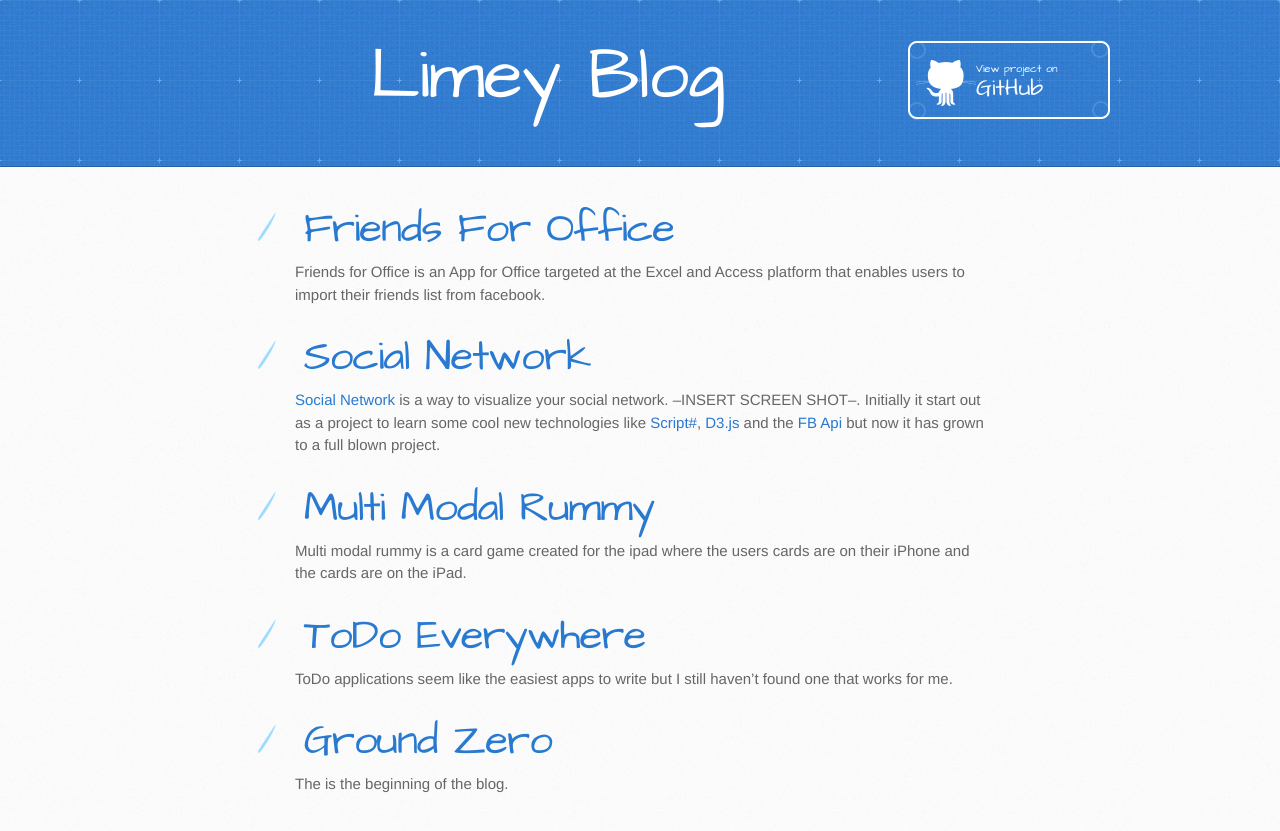
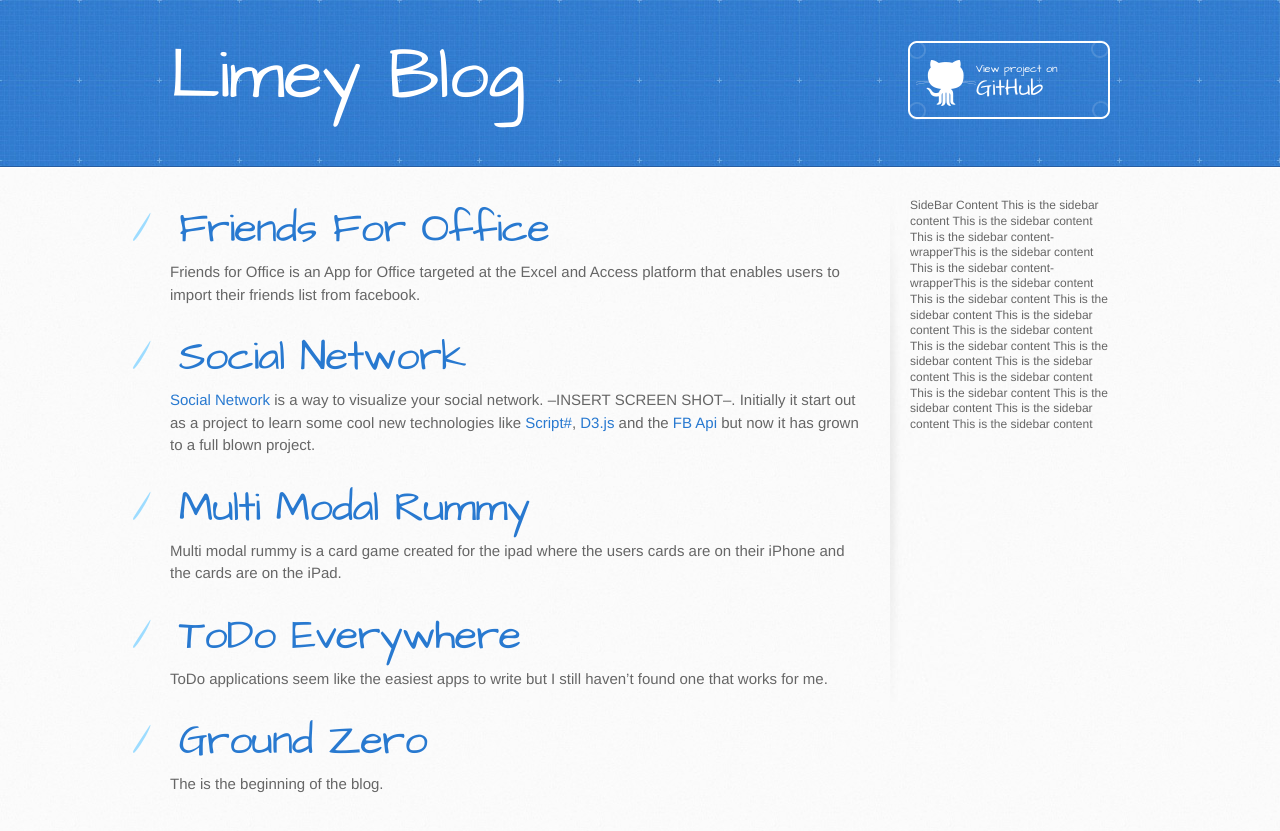
Before and after one commit to LimeyJohnson/LimeyJohnson.github.io, a Jekyll site: the page built from index.html, in a window 1280 px wide. Shown: the top 831 px of the page. Built offline with Jekyll 4.4.1, drawn with Linux system fonts in a browser that asks for light colours.

Commit message:
Added aside back in, need to add the correct content

```diff
--- a/_layouts/page.html
+++ b/_layouts/page.html
@@ -20,21 +20,41 @@
     <header>
       <div class="inner">
         <a href="{{ site.url }}"><h1>Limey Blog</h1></a>
-        <a href="https://github.com/LimeyJohnson/blogtest" class="button"><small>View project on</small>GitHub</a>
+        <a href="https://github.com/LimeyJohnson/LimeyJohnson.github.io" class="button"><small>View project on</small>GitHub</a>
       </div>
     </header>
-
-    <div id="content-wrapper">
+	<div id="content-wrapper">
       <div class="inner clearfix">
         <section id="main-content">
          {{ content }}
         </section>
-          {% if page.comments %}
+
+		  <aside id="sidebar">
+          SideBar Content
+
+		This is the sidebar content
+		This is the sidebar content
+		This is the sidebar content-wrapperThis is the sidebar content
+		This is the sidebar content-wrapperThis is the sidebar content
+		This is the sidebar content
+		This is the sidebar content
+		This is the sidebar content
+		This is the sidebar content
+		This is the sidebar content
+		This is the sidebar content
+		This is the sidebar content
+		This is the sidebar content
+		This is the sidebar content
+		This is the sidebar content
+		This is the sidebar content
+		This is the sidebar content
+	</aside>
+	{% if page.comments %}
           {% include comments.html %}
           {% endif %}
         </div>
+
     </div>
-
 
   </body>
 </html>
--- a/stylesheets/stylesheet.css
+++ b/stylesheets/stylesheet.css
@@ -15,7 +15,7 @@
 figure, figcaption, footer, header, hgroup,
 menu, nav, output, ruby, section, summary,
 time, mark, audio, video {
-	margin: 0 auto;
+	margin: 0;
 	padding: 0;
 	border: 0;
 	font-size: 100%;
@@ -26,6 +26,10 @@
 article, aside, details, figcaption, figure,
 footer, header, hgroup, menu, nav, section {
 	display: block;
+}
+#sidebar{
+	float: right;
+	width: 200px;
 }
 body {
 	line-height: 1;
@@ -102,7 +106,7 @@
 
 #main-content {
   width: 690px;
-
+  float:left;
 }
 
 #main-content img {
@@ -110,7 +114,7 @@
 }
 #disqus_thread {
   width: 690px;
-
+  float:left;
 }
 aside#sidebar {
   width: 200px;
```
